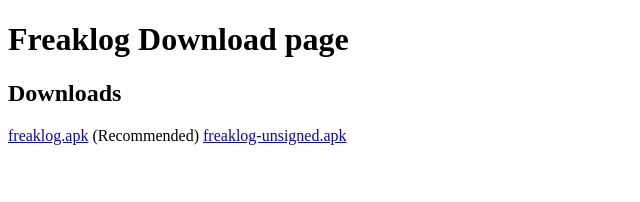
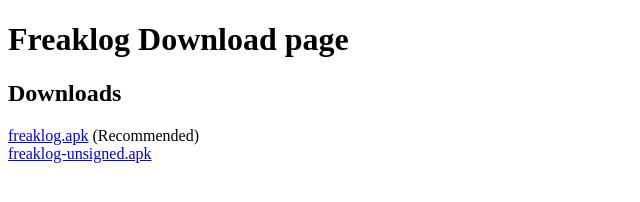
Before and after one commit to pilz0/freaklog-website, a plain HTML site: page index.html in a window 1280 px wide. Shown: the whole page, without its empty margins (0-640 px from the left). Drawn offline with Linux system fonts and the light colour scheme.

Commit message:
Update index.html

```diff
--- a/index.html
+++ b/index.html
@@ -6,8 +6,8 @@
     </header>
     <h2>Downloads</h2>
     <p>
-            <a href="https://s3.freaklog.as214958.net/apks/freaklog.apk/freaklog.apk">freaklog.apk</a> (Recommended)
-            <a href="https://s3.freaklog.as214958.net/apks/freaklog-unsigned.apk/app-release-unsigned.apk">freaklog-unsigned.apk</a> <br>
+            <a href="https://s3.freaklog.as214958.net/apks/freaklog.apk/freaklog.apk">freaklog.apk</a> (Recommended) <br>
+            <a href="https://s3.freaklog.as214958.net/apks/freaklog-unsigned.apk/app-release-unsigned.apk">freaklog-unsigned.apk</a>
 
         </p>
 </body>
```
